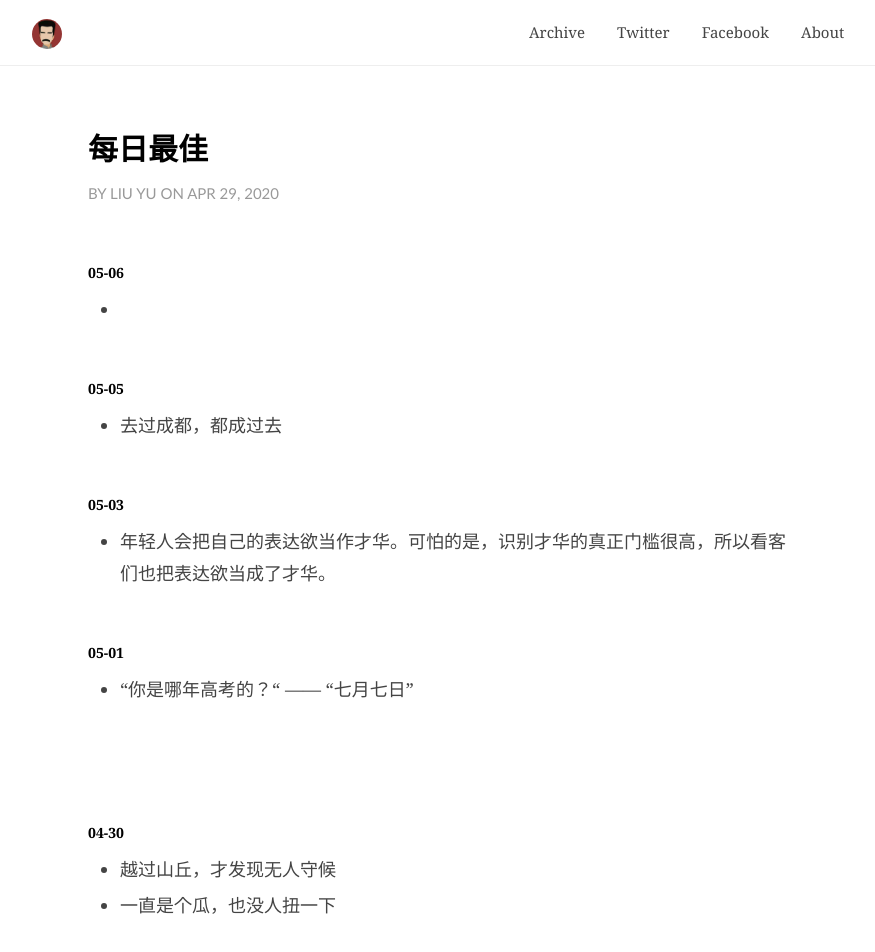
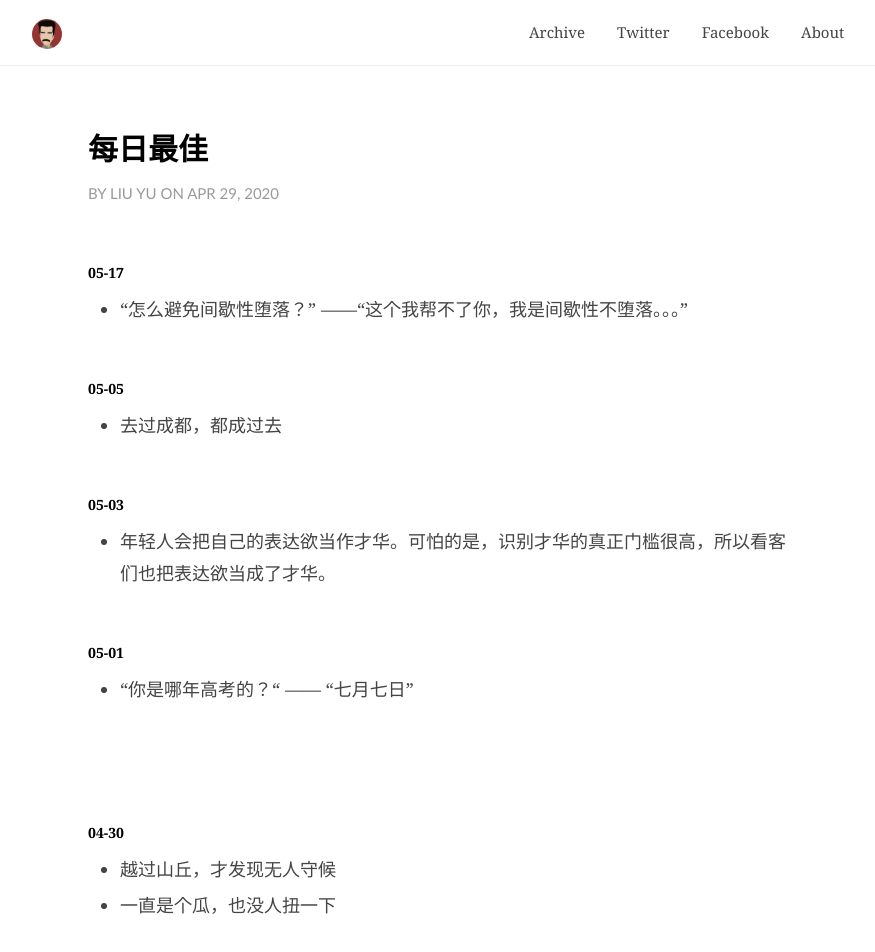
Before and after one commit to JaydenYL/JaydenYL.github.io, a Jekyll site: the page built from _posts/2020-04-29-每日最佳.md, in a window 1280 px wide. Shown: the top 952 px of the page, without its empty margins (202-1077 px from the left). Built offline with Jekyll 4.4.1, drawn with Linux system fonts in a browser that asks for light colours; comment, search, counter and statistics services are not loaded; grey boxes are pictures that could not be loaded.

Commit message:
Update 2020-04-29-每日最佳.md

```diff
--- a/_posts/2020-04-29-每日最佳.md
+++ b/_posts/2020-04-29-每日最佳.md
@@ -15,9 +15,9 @@ catalog: true
 
 
 
-##### 05-06
+##### 05-17
 
-*
+* “怎么避免间歇性堕落？”		——“这个我帮不了你，我是间歇性不堕落。。。”
 
 
 
```
